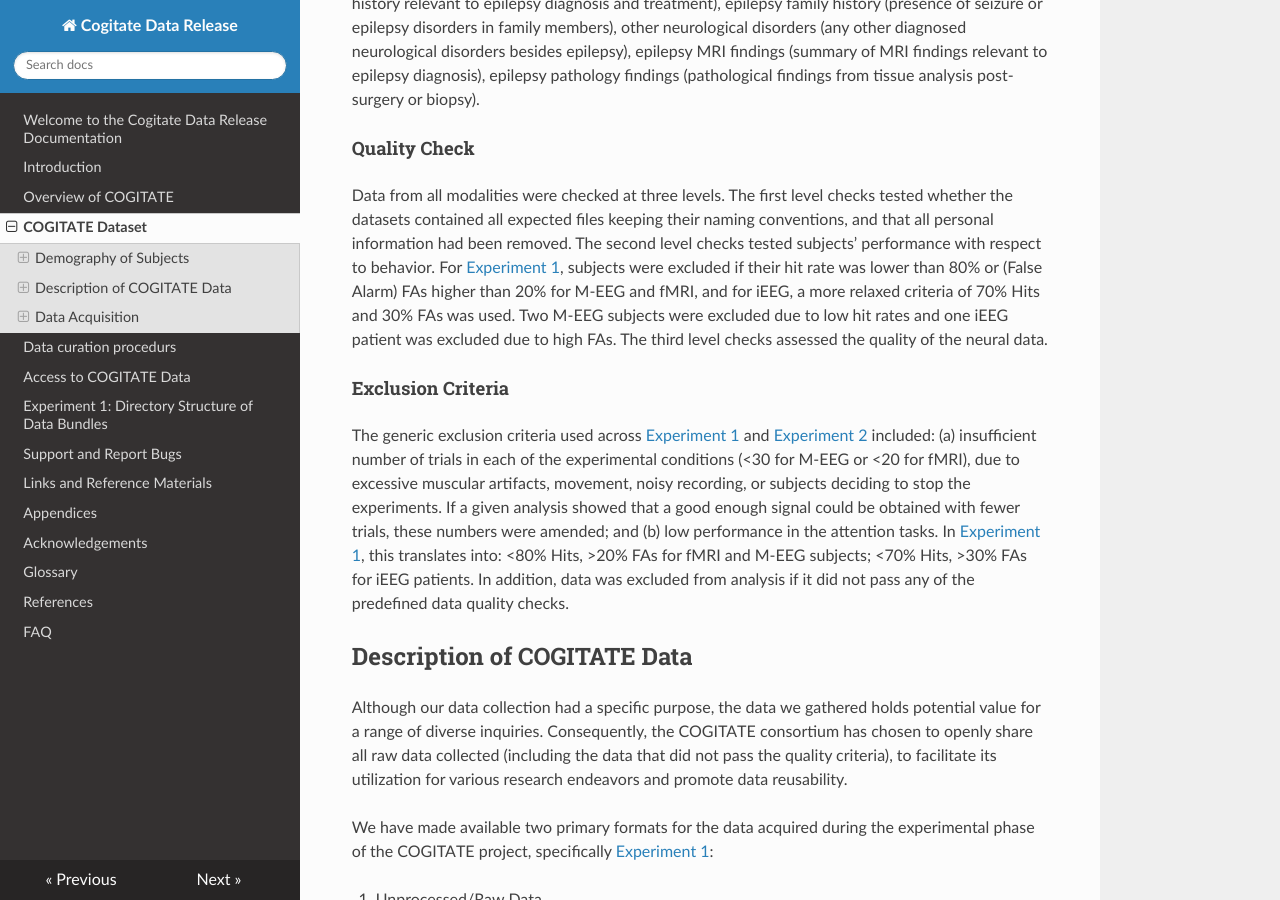
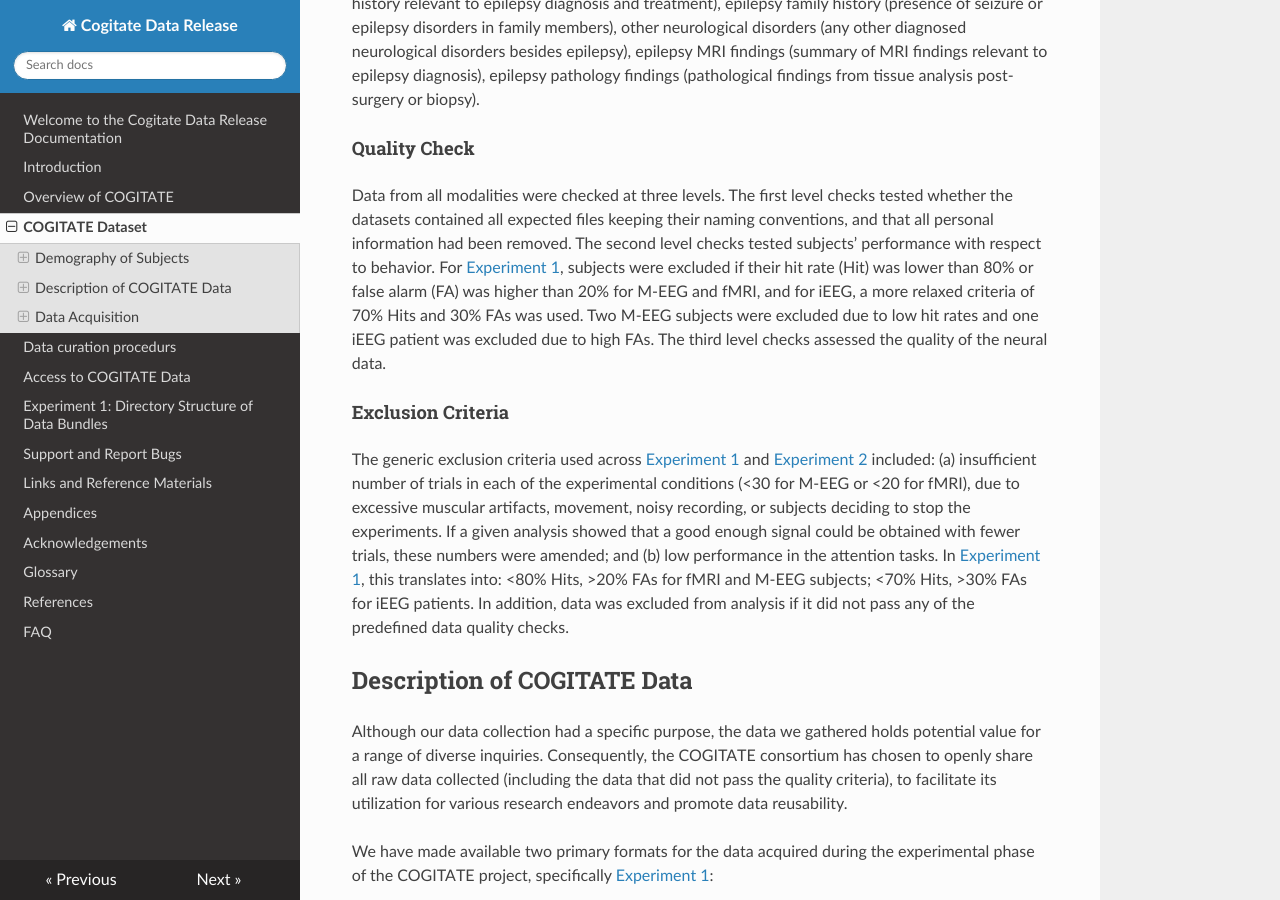
Before and after one commit to Cogitate-consortium/cogitate-data, an MkDocs documentation site: the page built from docs/03_cogdataset.md, in a window 1280 px wide and 900 px high, scrolled down 3312 px. Built offline with MkDocs 1.6.1, drawn with Linux system fonts in a browser that asks for light colours; nearby versions of some CDN libraries.

Commit message:
Minor edition in Quality Check section of COGITATE Dataset file

```diff
--- a/docs/03_cogdataset.md
+++ b/docs/03_cogdataset.md
@@ -51,7 +51,7 @@ Electrode scheme (the scheme used for implanting the electrodes, Stereo, Subdura
 
 #### Quality Check
 
-Data from all modalities were checked at three levels. The first level checks tested whether the datasets  contained  all  expected  files  keeping  their  naming  conventions,  and  that  all  personal information had been removed. The second level checks tested subjects’ performance with respect to behavior. For [Experiment 1](02_overview.md#experiment-1-conscious-perception), subjects were excluded if their hit rate was lower than 80% or (False Alarm) FAs higher than 20% for M-EEG and fMRI, and for iEEG, a more relaxed criteria of 70% Hits and 30% FAs was used. Two M-EEG subjects were excluded due to low hit rates and one iEEG patient was excluded due to high FAs. The  third  level  checks  assessed  the  quality  of  the  neural  data.
+Data from all modalities were checked at three levels. The first level checks tested whether the datasets  contained  all  expected  files  keeping  their  naming  conventions,  and  that  all  personal information had been removed. The second level checks tested subjects’ performance with respect to behavior. For [Experiment 1](02_overview.md#experiment-1-conscious-perception), subjects were excluded if their hit rate (Hit) was lower than 80% or false alarm (FA) was higher than 20% for M-EEG and fMRI, and for iEEG, a more relaxed criteria of 70% Hits and 30% FAs was used. Two M-EEG subjects were excluded due to low hit rates and one iEEG patient was excluded due to high FAs. The  third  level  checks  assessed  the  quality  of  the  neural  data.
 
 #### Exclusion Criteria
 
```
